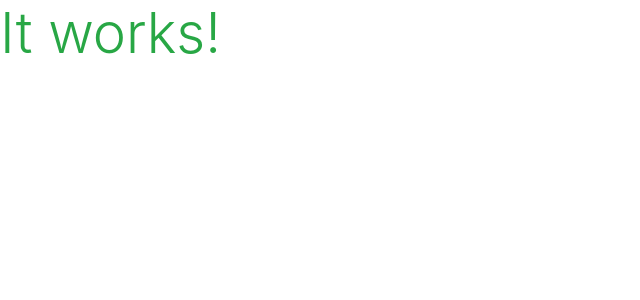
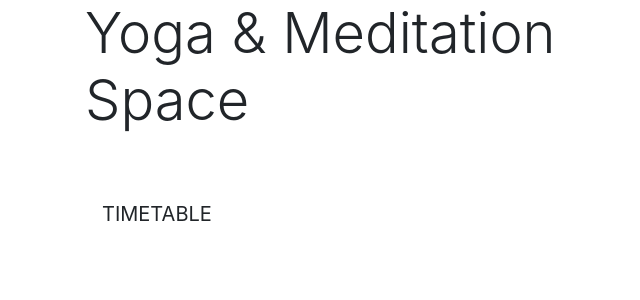
Before and after one commit to janeyrinn/karmayoga, a Django app: page / in a window 1280 px wide. Shown: the top 300 px of the page, without its empty margins (0-640 px from the left). Run offline with Django 3.2, Linux system fonts and the light colour scheme; some libraries are stand-ins or nearby versions.

Commit message:
add hero image text overlay to home page

```diff
--- a/home/templates/home/index.html
+++ b/home/templates/home/index.html
@@ -1,6 +1,30 @@
 {% extends "base.html" %}
 {% load static %}
 
+<!--Alert Banner-->
+{% block page_header %}
+    <div class="container header-container">
+        <div class="row">
+            <div class="col"></div>
+        </div>
+    </div>
+{% endblock %}
+
+<!-- Home page hero image text overlay-->
 {% block content %}
-    <h1 class="display-4 text-success">It works!</h1>
+<div class="container h-100">
+    <div class="row h-100">
+        <div class="col-7 col-md-6 my-auto">
+            <h1 class="display-4 logo-font hero-text">
+                Yoga & Meditation Space
+            </h1>
+            <div class="my-5">
+                <h4>
+                    <a href="" class="timetable-button btn btn-lg rounded-0 text-uppercase py-3">Timetable</a>
+                </h4>
+            </div>
+        </div>
+    </div>
+</div>
+
 {% endblock %}
```
